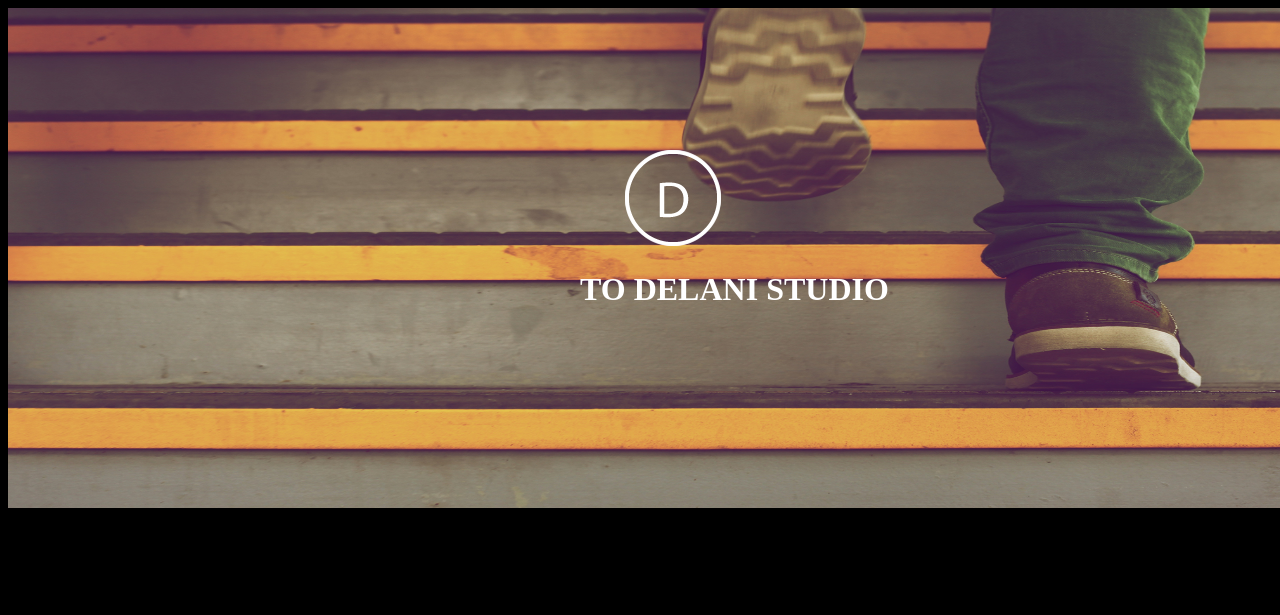
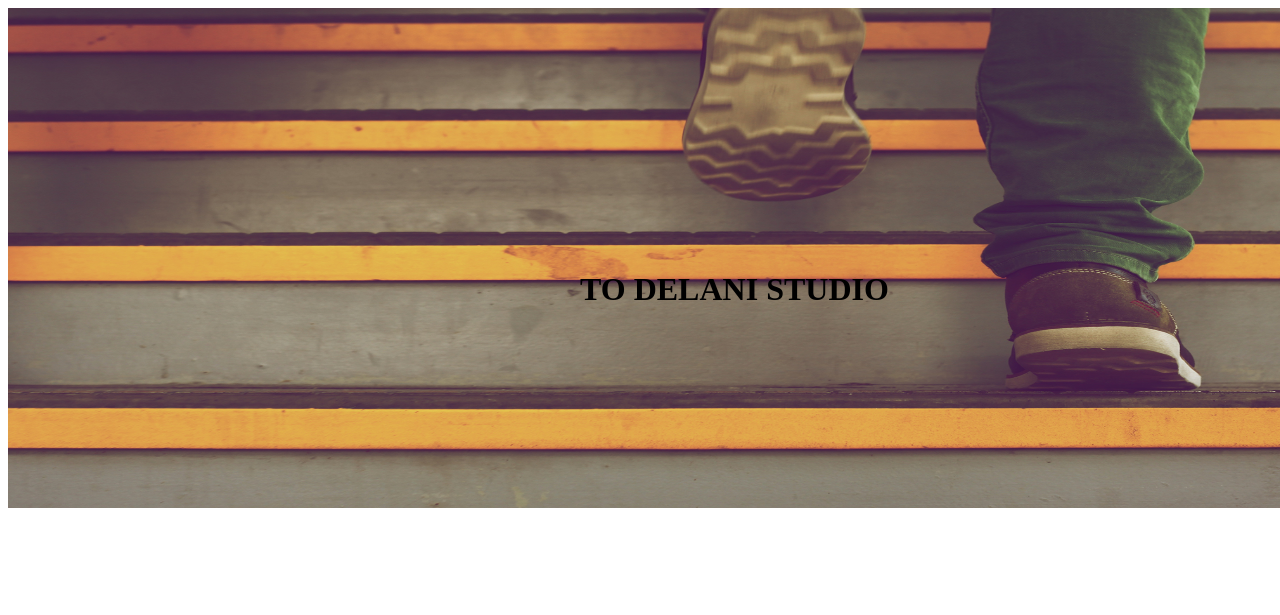
Before and after one commit to Minra-cyber/Studio, a plain HTML site: page index.html in a window 1280 px wide. Shown: the top 615 px of the page. Drawn offline with Linux system fonts and the light colour scheme.

Commit message:
changed h1 position

```diff
--- a/index.html
+++ b/index.html
@@ -8,7 +8,7 @@
   <body>
     <img src="b.jpg" width="1350" height="500">
     <div class="logo"><img src=logo.png > </div>
-   <div class="title"> <h1> TO DELANI STUDIO </h1> </div>
- >
+   <vi class="title"><h1>  TO DELANI STUDIO</h1> </div>
+
   </body>
 </html>
--- a/styles.css
+++ b/styles.css
@@ -1,12 +1,14 @@
 body{
-  background-color:black;
+  background-color:white;
 }
 .title{
   position: absolute;
   top:250px;
   left:580px;
+  text-align: center;
 }
-.logo{
+.logo
+[]
 
   position:absolute;
   top:150px;
```
